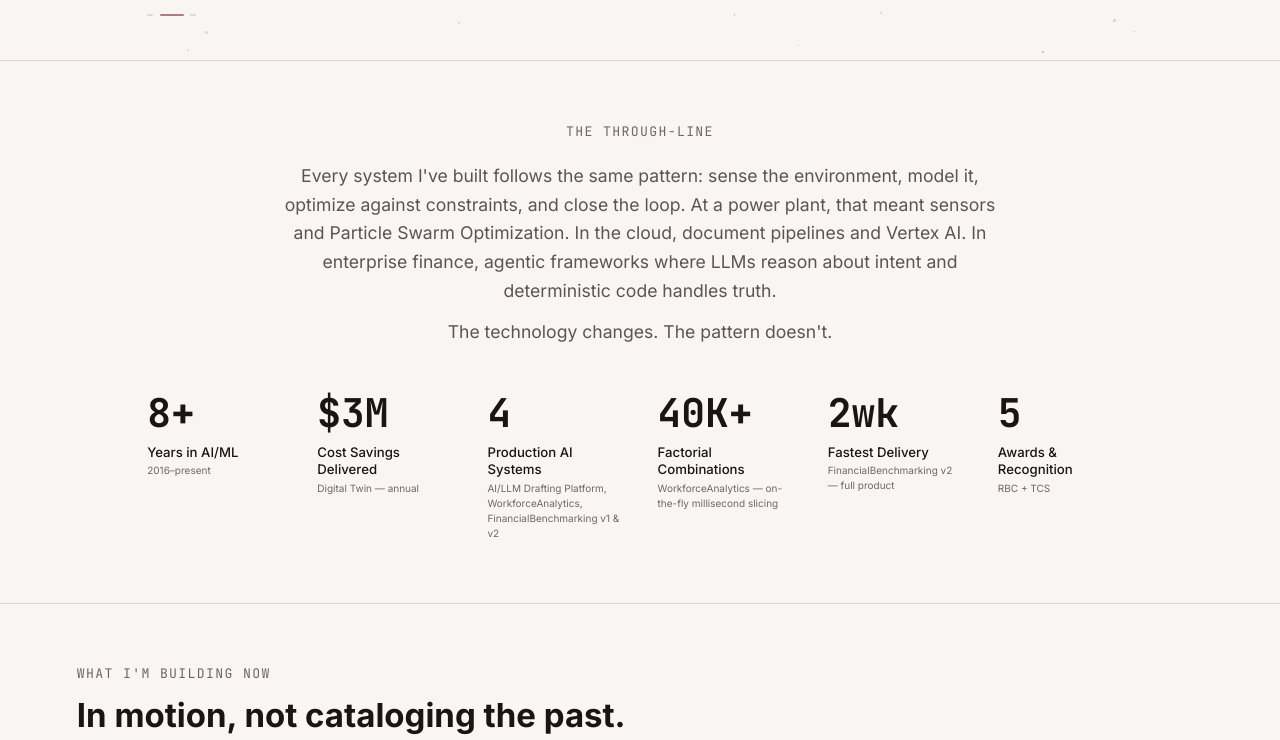
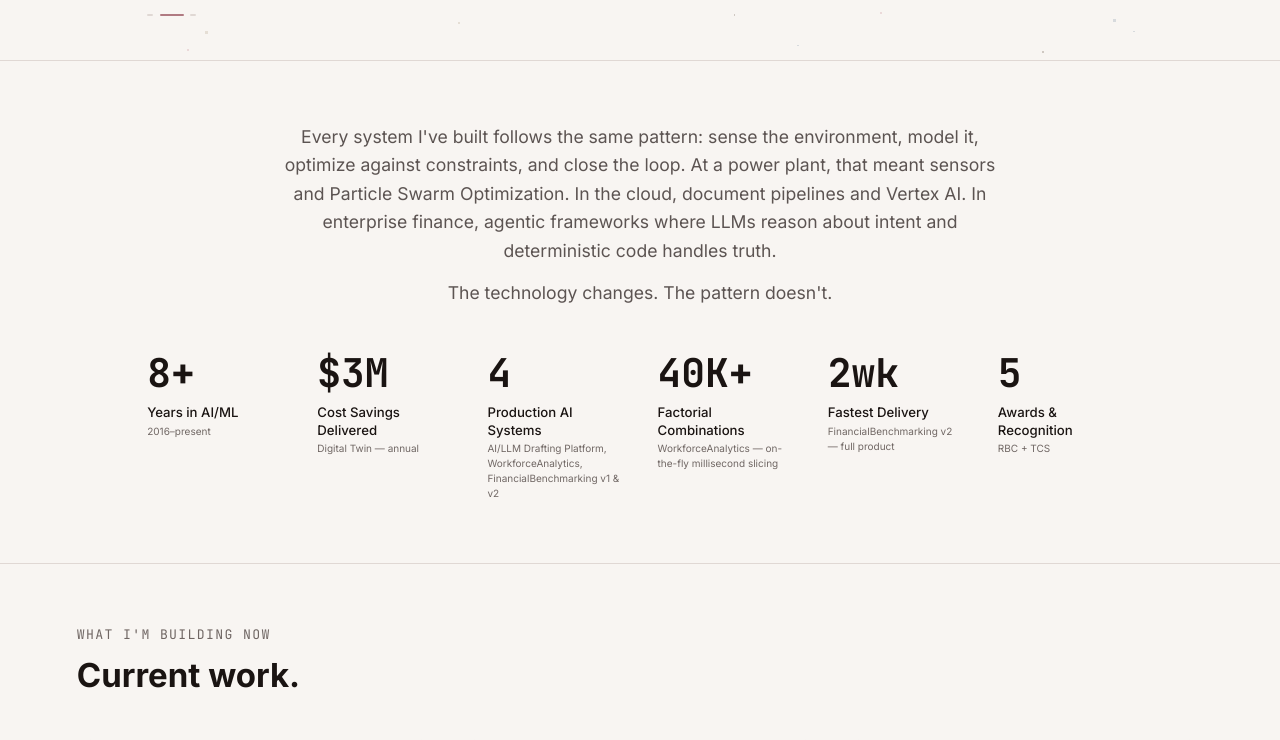
Before and after one commit to rogerthatroach/rogerthatroach.github.io, a Next.js app: page / in a window 1280 px wide. Shown: the part 740-1480 px from the top of the page. Built offline with nearby package versions, Linux system fonts and the light colour scheme.

Commit message:
refactor(copy): Tier 4g/10 — remove meta-labels, refresh third belief, simplify NowBuilding H2

```diff
--- a/components/MetricsRibbon.tsx
+++ b/components/MetricsRibbon.tsx
@@ -51,20 +51,11 @@ export default function MetricsRibbon() {
         {/* Through-line: the thesis that ties every system together */}
         <div className="mx-auto max-w-2xl pt-12 text-center sm:pt-14">
           <motion.p
-            initial={{ opacity: 0, y: 12 }}
-            whileInView={{ opacity: 1, y: 0 }}
-            viewport={{ once: true, amount: 0.5 }}
-            transition={{ duration: 0.6 }}
-            className="font-mono text-xs uppercase tracking-widest text-text-tertiary"
-          >
-            The through-line
-          </motion.p>
-          <motion.p
             initial={{ opacity: 0, y: 16 }}
             whileInView={{ opacity: 1, y: 0 }}
             viewport={{ once: true, amount: 0.3 }}
-            transition={{ duration: 0.7, delay: 0.15 }}
-            className="mt-5 text-base leading-relaxed text-text-secondary"
+            transition={{ duration: 0.7 }}
+            className="text-base leading-relaxed text-text-secondary"
           >
             Every system I&apos;ve built follows the same pattern: sense the environment, model it,
             optimize against constraints, and close the loop. At a power plant, that meant sensors
--- a/components/NowBuilding.tsx
+++ b/components/NowBuilding.tsx
@@ -26,7 +26,7 @@ export default function NowBuilding() {
           transition={{ duration: 0.6, delay: 0.1 }}
           className="mt-3 max-w-2xl text-2xl font-bold text-text-primary sm:text-3xl"
         >
-          In motion, not cataloging the past.
+          Current work.
         </motion.h2>
 
         <ul className="mt-10 grid gap-6 sm:grid-cols-3">
--- a/data/about.ts
+++ b/data/about.ts
@@ -14,8 +14,8 @@ export const ABOUT = {
       body: "AI/LLM Drafting Platform started as an intern's proof-of-concept during the Amplify program. I saw the shape of something bigger, resourced it, and scaled the vision. Today it's shipping as a bank-wide agentic AI platform. My job as a leader isn't to have the best ideas. It's to recognize them, clear the path to production, and make sure everyone knows where they started.",
     },
     {
-      lead: 'Third, every system I\u2019ve built follows the same pattern.',
-      body: "Sense the environment, model it, optimize against constraints, close the loop. At a power plant, that meant 90 sensors and Particle Swarm Optimization. In enterprise finance, it means LangGraph agents reasoning about policies while deterministic code enforces entitlements. The technology changes. The pattern doesn't.",
+      lead: 'Third, trust beats accuracy in regulated AI.',
+      body: "The hardest thing in production AI at a regulated institution isn\u2019t getting the answer right \u2014 it\u2019s getting the humans who own the decision to trust the system that produced it. Commodity Tax\u2019s Tableau transparency layer, WorkforceAnalytics\u2019s EPM entitlement modeling, AI/LLM Drafting Platform\u2019s MCP-tool audit trail: at every stage the architecture has to survive stakeholder audit. That\u2019s the job.",
     },
   ],
   closer:
```
